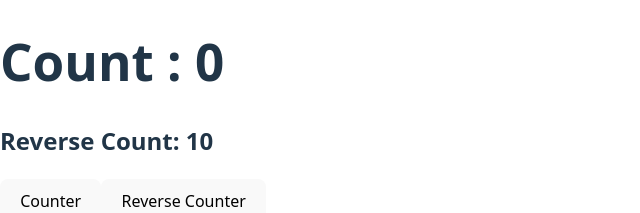
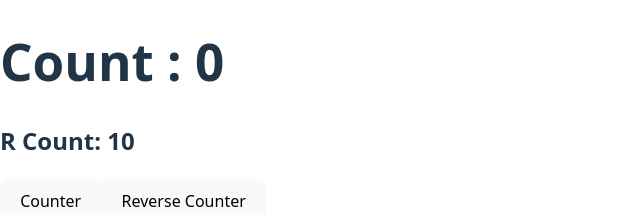
Before and after one commit to kashifshabbir2004-lab/vitejs-vite-pkcrncrh, a React (Vite) app: page /test in a window 1280 px wide. Shown: the part 1200-1413 px from the top of the page, without its empty margins (0-640 px from the left). Built offline with nearby package versions, Linux system fonts and the light colour scheme.

Commit message:
new change in tutorial part 15

```diff
--- a/src/Counter.jsx
+++ b/src/Counter.jsx
@@ -9,7 +9,7 @@ const Counter=()=>{
     return(
         <>
             <h1>Count : {count}</h1>
-            <h2>Reverse Count: {rcount}</h2>
+            <h2>R Count: {rcount}</h2>
             <button onClick={()=>addCount(count)}>Counter</button>
             {/* <button onClick={()=>setCount(count+1)}>Counter</button> */}
             <button onClick={()=>setRCount(rcount - 1)}>Reverse Counter</button>
```
